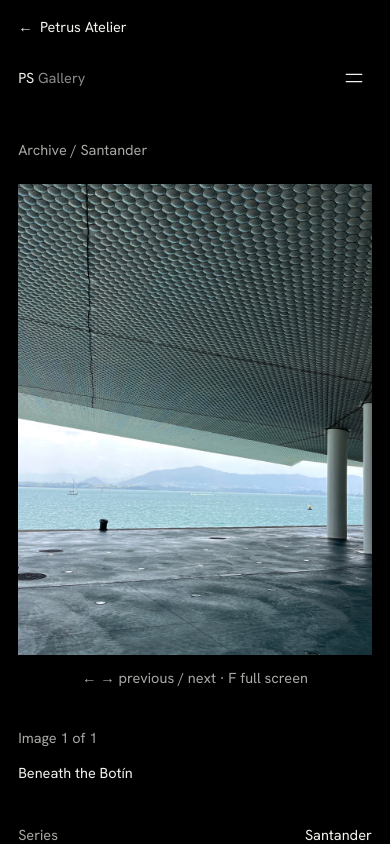
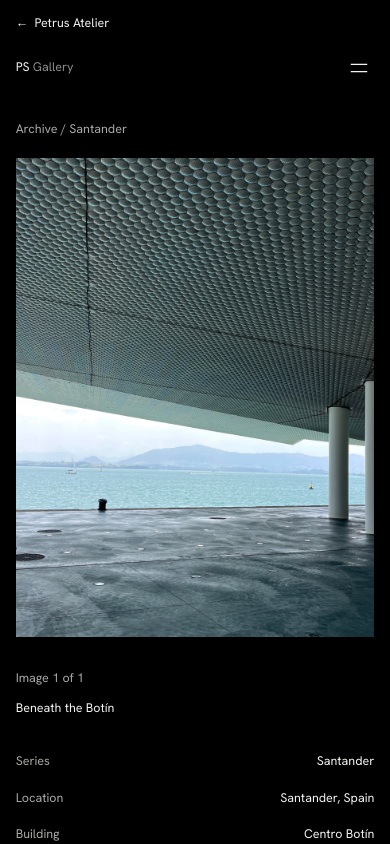
Before and after one commit to pietrosacchelli17/psgallery, a Next.js app: page /psgallery/photo/santander-01 in a window 390 px wide. Shown: the top 844 px of the page. Built offline with nearby package versions, Linux system fonts and the light colour scheme.

Commit message:
Smaller text on phones; hide keyboard hint on mobile
Co-Authored-By: Claude Sonnet 5.5 <noreply@anthropic.com>

```diff
--- a/src/app/globals.css
+++ b/src/app/globals.css
@@ -108,3 +108,7 @@ body *:not(svg):not(svg *) {
 }
 
 h1, h2, h3 { max-width: none !important; }
+
+@media (max-width: 700px) {
+  html { font-size: 12.5px; }
+}
--- a/src/components/gallery/PhotoViewer.tsx
+++ b/src/components/gallery/PhotoViewer.tsx
@@ -32,7 +32,7 @@ export function PhotoViewer({ photo, siblings, prevId, nextId, titles }: { photo
           <Picture src={photo.image} alt={photo.alt} seed={photo.id} priority ratio={String(photoRatio(photo))} className="w-full" />
         </div>
       </button>
-      <p className="mt-3 text-center text-[0.8rem] text-mute">← → previous / next · F full screen</p>
+      <p className="mt-3 hidden text-center text-[0.8rem] text-mute md:block">← → previous / next · F full screen</p>
       {open !== null && <Lightbox photos={siblings} index={open} onIndex={setOpen} onClose={() => setOpen(null)} seriesTitle={(s) => titles[s]} />}
     </>
   );
```
